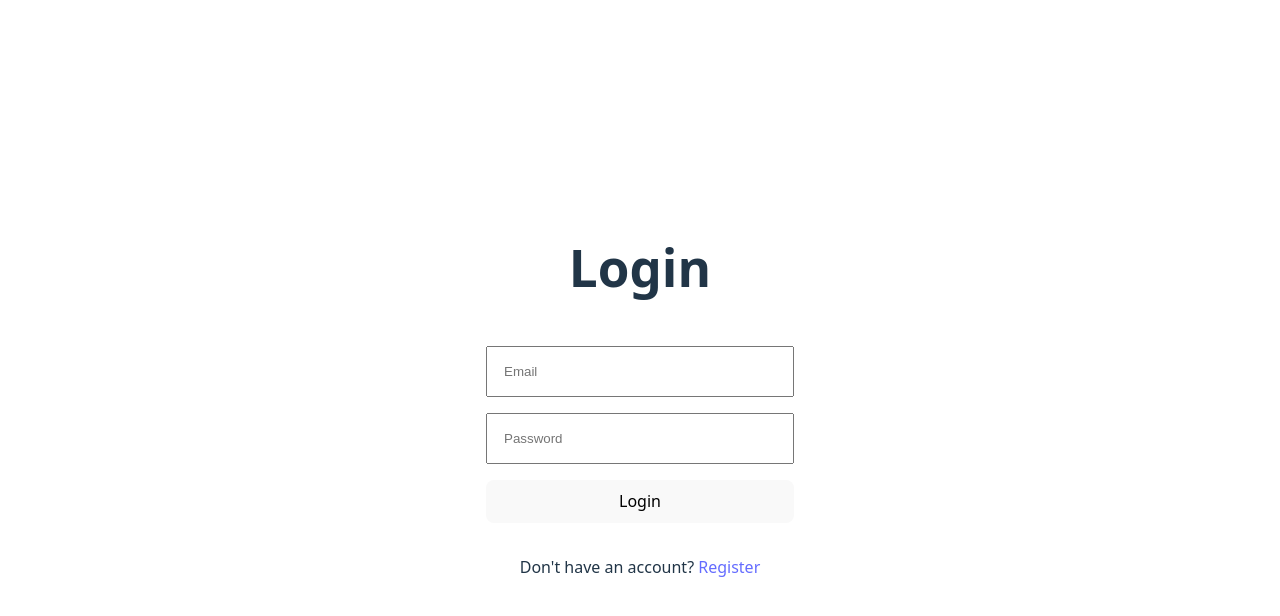
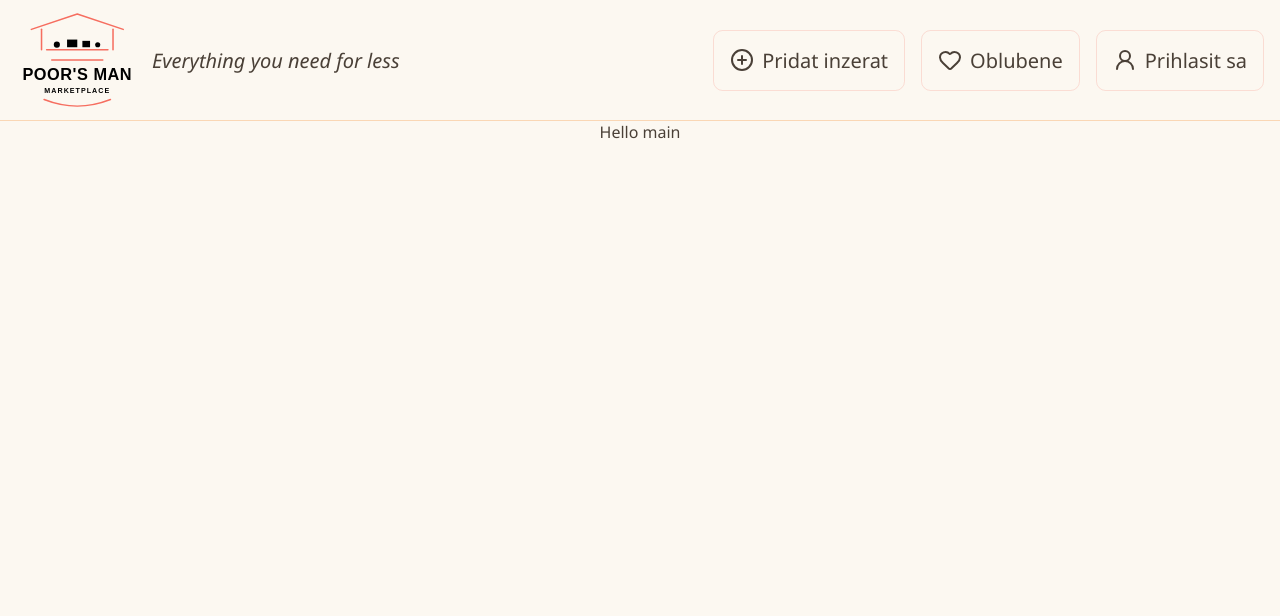
Before and after one commit to dzejkk/Collab_fullstack, a React app in the folder frontend/: page /homepage in a window 1280 px wide. Before the commit this address led to /login. Shown: the top 616 px of the page. Built offline with nearby package versions, Linux system fonts and the light colour scheme; the HTML template or start-up script is replaced by a standard one.

Commit message:
ui: making theme and basic navBar

```diff
--- a/frontend/package.json
+++ b/frontend/package.json
@@ -11,6 +11,7 @@
   },
   "dependencies": {
     "axios": "^1.13.2",
+    "lucide-react": "^0.562.0",
     "react": "^19.2.0",
     "react-dom": "^19.2.0",
     "react-router": "^7.12.0"
--- a/frontend/src/App.css
+++ b/frontend/src/App.css
@@ -1,8 +1,8 @@
 #root {
   max-width: 1440px;
   margin: 0 auto;
-  padding: 2rem;
   text-align: center;
+  flex: 1;
 }
 
 .logo {
--- a/frontend/src/App.jsx
+++ b/frontend/src/App.jsx
@@ -3,11 +3,13 @@ import { Routes, Route, Navigate } from "react-router";
 import { useAuth } from "./hooks/useAuth";
 import Login from "./pages/Login";
 import Register from "./pages/Register";
-import Dashboard from "./pages/Dashboard";
+import DashBoard from "./pages/DashBoard";
 import ProductList from "./pages/ProductList";
 import ProductDetail from "./pages/ProductDetail";
 import Profile from "./pages/Profile";
+import HomePage from "./pages/HomePage";
 import "./App.css";
+import NavBar from "./components/NavBar";
 
 // Protected Route wrapper
 const ProtectedRoute = ({ children }) => {
@@ -17,7 +19,7 @@ const ProtectedRoute = ({ children }) => {
     return <div>Loading...</div>;
   }
 
-  return user ? children : <Navigate to="/login" replace />;
+  return user ? children : <Navigate to="/homepage" replace />;
 };
 
 // Redirect if already logged in
@@ -51,13 +53,22 @@ export default function App() {
           </PublicRoute>
         }
       />
+      <Route
+        path="/homepage"
+        element={
+          <PublicRoute>
+            <NavBar />
+            <HomePage />
+          </PublicRoute>
+        }
+      />
 
       {/* Protected routes */}
       <Route
         path="/dashboard"
         element={
           <ProtectedRoute>
-            <Dashboard />
+            <DashBoard />
           </ProtectedRoute>
         }
       />
--- /dev/null
+++ b/frontend/src/components/Logo.jsx
@@ -0,0 +1,62 @@
+export default function PoorManMarketplaceLogo({ size = 120 }) {
+  return (
+    <svg
+      width={size}
+      height={size}
+      viewBox="60 90 470 420"
+      xmlns="http://www.w3.org/2000/svg"
+    >
+      <style>{`
+        .ink {
+          fill: none;
+          stroke: var(--primary);
+          stroke-width: 6;
+          stroke-linecap: round;
+          stroke-linejoin: round;
+        }
+        .text-main {
+          font-family: Arial, Helvetica, sans-serif;
+          font-weight: 800;
+          font-size: 64px;
+          fill: #000;
+          letter-spacing: 2px;
+        }
+        .text-sub {
+          font-family: Arial, Helvetica, sans-serif;
+          font-weight: 600;
+          font-size: 28px;
+          fill: #000;
+          letter-spacing: 4px;
+        }
+      `}</style>
+
+      {/* Bazaar roof */}
+      <path className="ink" d="M120 180 L300 120 L480 180" />
+
+      {/* Roof supports */}
+      <path className="ink" d="M160 180 L160 260" />
+      <path className="ink" d="M440 180 L440 260" />
+
+      {/* Table */}
+      <path className="ink" d="M180 260 L420 260" />
+      <path className="ink" d="M200 300 L400 300" />
+
+      {/* Items */}
+      <circle cx="220" cy="240" r="12" fill="#000" />
+      <rect x="260" y="220" width="40" height="30" fill="#000" />
+      <rect x="320" y="225" width="30" height="25" fill="#000" />
+      <circle cx="380" cy="240" r="10" fill="#000" />
+
+      {/* Text */}
+      <text x="300" y="380" textAnchor="middle" className="text-main">
+        POOR'S MAN
+      </text>
+      <text x="300" y="430" textAnchor="middle" className="text-sub">
+        MARKETPLACE
+      </text>
+
+      {/* Brush underline */}
+      <path className="ink" d="M170 455 C260 490, 340 490, 430 455" />
+    </svg>
+  );
+}
--- /dev/null
+++ b/frontend/src/components/NavBar.jsx
@@ -0,0 +1,38 @@
+import { Link } from "react-router";
+import PoorManMarketplaceLogo from "./Logo";
+import styles from "../styles/NavBar.module.css";
+import { CirclePlus, Heart, User2Icon } from "lucide-react";
+
+function NavBar() {
+  return (
+    <header>
+      <nav className={styles.container}>
+        <div className={styles.logo}>
+          <a href="/homepage">
+            <PoorManMarketplaceLogo />
+            <i className={styles.i}>Everything you need for less</i>
+          </a>
+        </div>
+
+        <div className="links-container">
+          <ul>
+            <li className={styles.flexRow}>
+              <a href="">Pridat inzerat</a>
+              <CirclePlus />
+            </li>
+            <li className={styles.flexRow}>
+              <Link to="/favorites">Oblubene</Link>
+              <Heart />
+            </li>
+            <li className={styles.flexRow}>
+              <Link to="/login">Prihlasit sa</Link>
+              <User2Icon />
+            </li>
+          </ul>
+        </div>
+      </nav>
+    </header>
+  );
+}
+
+export default NavBar;
--- a/frontend/src/index.css
+++ b/frontend/src/index.css
@@ -1,33 +1,146 @@
 :root {
-  font-family: system-ui, Avenir, Helvetica, Arial, sans-serif;
-  line-height: 1.5;
-  font-weight: 400;
+  --background: oklch(0.98 0.01 81.76);
+  --foreground: oklch(0.38 0.02 64.16);
+  --card: oklch(0.98 0.01 67.7);
+  --card-foreground: oklch(0.38 0.02 64.16);
+  --popover: oklch(0.96 0.04 83.12);
+  --popover-foreground: oklch(0.38 0.02 64.16);
+  --primary: oklch(0.7 0.17 28.12);
+  --primary-foreground: oklch(1 0 0);
+  --secondary: oklch(0.81 0.15 71.81);
+  --secondary-foreground: oklch(0.38 0.02 64.16);
+  --muted: oklch(0.94 0.03 62.32);
+  --muted-foreground: oklch(0.56 0.05 58.74);
+  --accent: oklch(0.93 0.04 83.2);
+  --accent-foreground: oklch(0.47 0.05 58.08);
+  --destructive: oklch(0.57 0.2 26.34);
+  --border: oklch(0.9 0.06 66.11);
+  --input: oklch(0.9 0.06 66.11);
+  --ring: oklch(0.7 0.17 28.12);
+  --chart-1: oklch(0.7 0.17 28.12);
+  --chart-2: oklch(0.81 0.15 71.81);
+  --chart-3: oklch(0.71 0.18 37.63);
+  --chart-4: oklch(0.89 0.15 91.66);
+  --chart-5: oklch(0.59 0.19 36.05);
+  --sidebar: oklch(0.97 0.02 72.57);
+  --sidebar-foreground: oklch(0.38 0.02 64.16);
+  --sidebar-primary: oklch(0.7 0.17 28.12);
+  --sidebar-primary-foreground: oklch(1 0 0);
+  --sidebar-accent: oklch(0.81 0.15 71.81);
+  --sidebar-accent-foreground: oklch(0.38 0.02 64.16);
+  --sidebar-border: oklch(0.87 0.08 65.83);
+  --sidebar-ring: oklch(0.7 0.17 28.12);
 
-  color-scheme: light dark;
-  color: rgba(255, 255, 255, 0.87);
-  background-color: #242424;
+  --font-sans: Nunito, Segoe UI, Tahoma, Geneva, Verdana, sans-serif;
+  --font-serif: Lora, ui-serif, Georgia, Cambria, Times New Roman, Times, serif;
+  --font-mono: Fira Code, ui-monospace, SFMono-Regular;
 
-  font-synthesis: none;
-  text-rendering: optimizeLegibility;
-  -webkit-font-smoothing: antialiased;
-  -moz-osx-font-smoothing: grayscale;
+  --font-s: 0.75rem;
+  --font-m: 1rem;
+  --font-l: 1.25rem;
+  --font-xl: 1.5rem;
+  --font-xxl: 2rem;
+
+  --radius: 0.6rem;
+
+  --shadow-2xs: 0px 1px 3px 0px oklch(0.7 0.17 28.12 / 0.03);
+  --shadow-xs: 0px 1px 3px 0px oklch(0.7 0.17 28.12 / 0.03);
+  --shadow-sm:
+    0px 1px 3px 0px oklch(0.7 0.17 28.12 / 0.05),
+    0px 1px 2px -1px oklch(0.7 0.17 28.12 / 0.05);
+  --shadow:
+    0px 1px 3px 0px oklch(0.7 0.17 28.12 / 0.05),
+    0px 1px 2px -1px oklch(0.7 0.17 28.12 / 0.05);
+  --shadow-md:
+    0px 1px 3px 0px oklch(0.7 0.17 28.12 / 0.05),
+    0px 2px 4px -1px oklch(0.7 0.17 28.12 / 0.05);
+  --shadow-lg:
+    0px 1px 3px 0px oklch(0.7 0.17 28.12 / 0.05),
+    0px 4px 6px -1px oklch(0.7 0.17 28.12 / 0.05);
+  --shadow-xl:
+    0px 1px 3px 0px oklch(0.7 0.17 28.12 / 0.05),
+    0px 8px 10px -1px oklch(0.7 0.17 28.12 / 0.05);
+  --shadow-2xl: 0px 1px 3px 0px oklch(0.7 0.17 28.12 / 0.13);
+
+  /*spacing*/
+
+  --padding-sizing-m: 1rem;
+}
+
+.dark {
+  --background: oklch(0.26 0.02 63.41);
+  --foreground: oklch(0.87 0.08 65.83);
+  --card: oklch(0.31 0.03 60.03);
+  --card-foreground: oklch(0.87 0.08 65.83);
+  --popover: oklch(0.36 0.03 54.43);
+  --popover-foreground: oklch(0.87 0.08 65.83);
+  --primary: oklch(0.7 0.17 28.12);
+  --primary-foreground: oklch(1 0 0);
+  --secondary: oklch(0.81 0.15 71.81);
+  --secondary-foreground: oklch(0.26 0.02 63.41);
+  --muted: oklch(0.38 0.03 60.76);
+  --muted-foreground: oklch(0.79 0.06 71.87);
+  --accent: oklch(0.45 0.03 54.7);
+  --accent-foreground: oklch(0.97 0.03 82.9);
+  --destructive: oklch(0.5 0.19 27.43);
+  --border: oklch(0.42 0.03 58.74);
+  --input: oklch(0.4 0.04 60.31);
+  --ring: oklch(0.7 0.17 28.12);
+  --chart-1: oklch(0.7 0.17 28.12);
+  --chart-2: oklch(0.81 0.15 71.81);
+  --chart-3: oklch(0.71 0.18 37.63);
+  --chart-4: oklch(0.89 0.15 91.66);
+  --chart-5: oklch(0.59 0.19 36.05);
+  --sidebar: oklch(0.31 0.03 60.03);
+  --sidebar-foreground: oklch(0.87 0.08 65.83);
+  --sidebar-primary: oklch(0.7 0.17 28.12);
+  --sidebar-primary-foreground: oklch(1 0 0);
+  --sidebar-accent: oklch(0.81 0.15 71.81);
+  --sidebar-accent-foreground: oklch(0.26 0.02 63.41);
+  --sidebar-border: oklch(0.45 0.05 60.24);
+  --sidebar-ring: oklch(0.7 0.17 28.12);
+
+  --shadow-2xs: 0px 1px 3px 0px oklch(0.7 0.17 28.12 / 0.03);
+  --shadow-xs: 0px 1px 3px 0px oklch(0.7 0.17 28.12 / 0.03);
+  --shadow-sm:
+    0px 1px 3px 0px oklch(0.7 0.17 28.12 / 0.05),
+    0px 1px 2px -1px oklch(0.7 0.17 28.12 / 0.05);
+  --shadow:
+    0px 1px 3px 0px oklch(0.7 0.17 28.12 / 0.05),
+    0px 1px 2px -1px oklch(0.7 0.17 28.12 / 0.05);
+  --shadow-md:
+    0px 1px 3px 0px oklch(0.7 0.17 28.12 / 0.05),
+    0px 2px 4px -1px oklch(0.7 0.17 28.12 / 0.05);
+  --shadow-lg:
+    0px 1px 3px 0px oklch(0.7 0.17 28.12 / 0.05),
+    0px 4px 6px -1px oklch(0.7 0.17 28.12 / 0.05);
+  --shadow-xl:
+    0px 1px 3px 0px oklch(0.7 0.17 28.12 / 0.05),
+    0px 8px 10px -1px oklch(0.7 0.17 28.12 / 0.05);
+  --shadow-2xl: 0px 1px 3px 0px oklch(0.7 0.17 28.12 / 0.13);
+}
+
+/*/////////////////////////////////////////////////////////*/
+
+* {
+  margin: 0;
+  padding: 0;
 }
 
 a {
   font-weight: 500;
-  color: #646cff;
-  text-decoration: inherit;
-}
-a:hover {
-  color: #535bf2;
+  text-decoration: none;
 }
 
 body {
   margin: 0;
   display: flex;
-  place-items: center;
   min-width: 320px;
   min-height: 100vh;
+  font-size: 16px;
+  font-family: var(--font-sans);
+  background-color: var(--background);
+  color: var(--foreground);
 }
 
 ul li {
--- a/frontend/src/pages/DashBoard.jsx
+++ b/frontend/src/pages/DashBoard.jsx
@@ -2,7 +2,7 @@
 import { Link } from "react-router";
 import { useAuth } from "../hooks/useAuth";
 
-export default function Dashboard() {
+export default function DashBoard() {
   const { user, logout } = useAuth();
 
   return (
--- /dev/null
+++ b/frontend/src/pages/HomePage.jsx
@@ -0,0 +1,7 @@
+import NavBar from "../components/NavBar";
+
+const HomePage = () => {
+  return <main>Hello main</main>;
+};
+
+export default HomePage;
--- a/frontend/src/pages/Login.jsx
+++ b/frontend/src/pages/Login.jsx
@@ -45,6 +45,9 @@ export default function Login() {
       <p>
         Don't have an account? <Link to="/register">Register</Link>
       </p>
+      <p>
+        <Link to="/homepage">go back</Link>
+      </p>
     </div>
   );
 }
--- /dev/null
+++ b/frontend/src/styles/NavBar.module.css
@@ -0,0 +1,54 @@
+header {
+  border-bottom: 1px solid var(--border);
+  padding-inline: var(--padding-sizing-m);
+  color: var(--foreground);
+  font-size: var(--font-l);
+}
+
+.container {
+  display: flex;
+  justify-content: space-between;
+  align-items: center;
+  gap: 1rem;
+}
+
+a {
+  display: flex;
+  justify-content: center;
+  align-items: center;
+  gap: 1rem;
+  color: var(--foreground);
+}
+
+i {
+  transition: all 0.2s ease-in-out;
+}
+
+i:hover {
+  color: var(--primary);
+}
+
+li {
+  padding: var(--padding-sizing-m);
+  border: 1px solid color-mix(in srgb, var(--ring) 20%, transparent 80%);
+  transition: all 0.3s ease-in-out;
+  cursor: pointer;
+  border-radius: var(--radius);
+}
+
+li:hover {
+  background-color: var(--accent);
+  color: var(--accent-foreground);
+}
+
+.flexRow {
+  display: flex;
+  flex-direction: row-reverse;
+  justify-items: center;
+  align-items: center;
+  gap: 0.5rem;
+}
+
+li > svg {
+  vertical-align:;
+}
```
Also changed, not shown: 2 other files (tests, documents, lock files or other folders).
